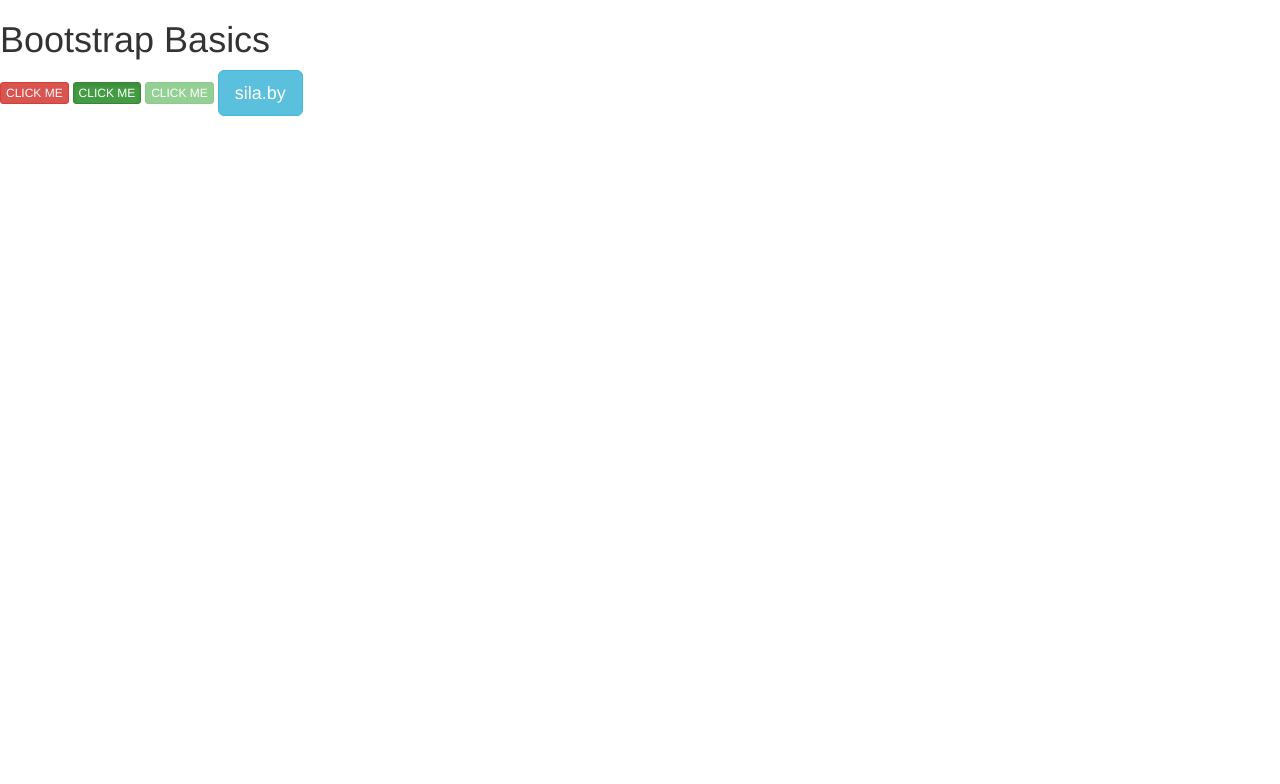
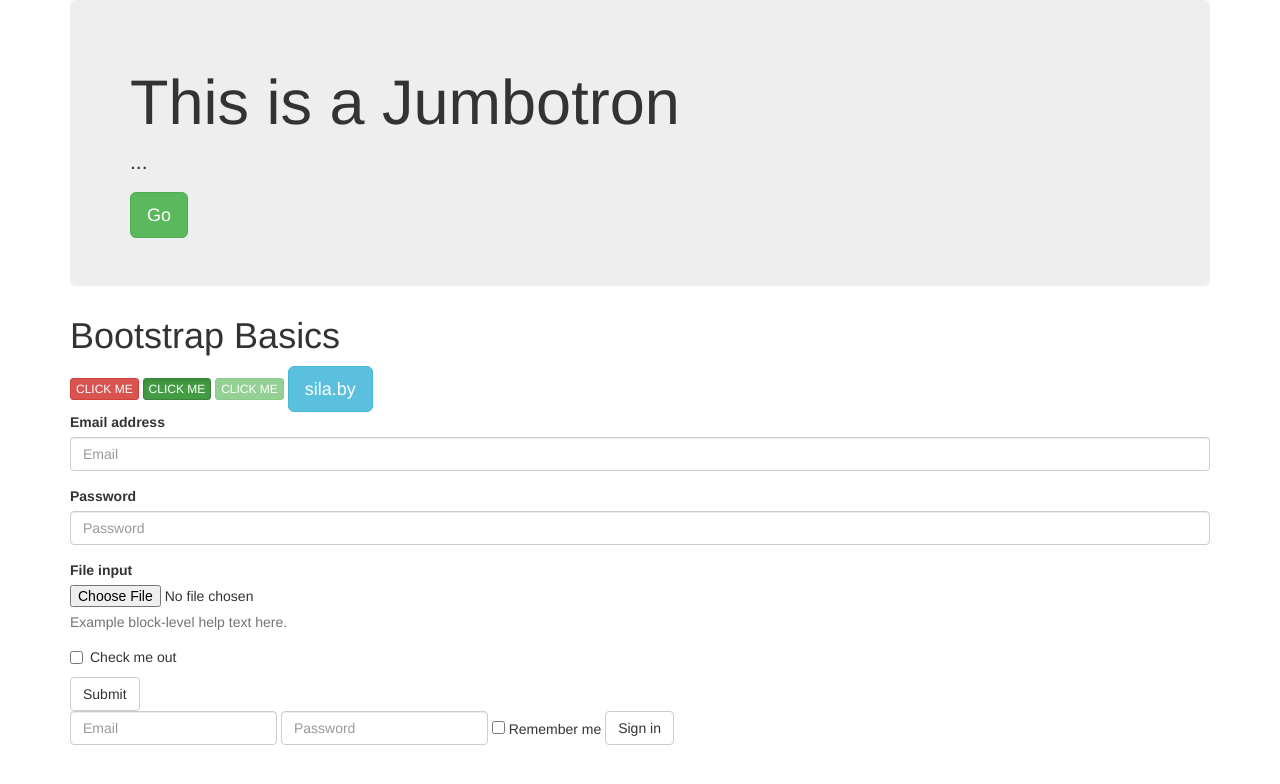
Before and after one commit to kashapov/bootstrap-3, a plain HTML site: page index.html in a window 1280 px wide. Drawn offline with Linux system fonts and the light colour scheme.

Commit message:
Forms and Inputs

```diff
--- a/index.html
+++ b/index.html
@@ -1,17 +1,80 @@
 <!DOCTYPE html>
 <html lang="en">
   <head>
-  <meta charset="UTF-8">
-  <meta name="viewport" content="width=device-width, initial-scale=1.0">
-  <meta http-equiv="X-UA-Compatible" content="ie=edge">
+    <meta charset="UTF-8" />
+    <meta name="viewport" content="width=device-width, initial-scale=1.0" />
+    <meta http-equiv="X-UA-Compatible" content="ie=edge" />
     <title>Bootstrap 3 Basics</title>
-  <link rel="stylesheet" href="bootstrap.css">
+    <link rel="stylesheet" href="bootstrap.css" />
   </head>
   <body>
+    <div class="container">
+      <div class="jumbotron">
+        <h1>This is a Jumbotron</h1>
+        <p>...</p>
+        <button class="btn btn-success btn-lg">Go</button>
+      </div>
+
       <h1>Bootstrap Basics</h1>
       <button class="btn btn-danger btn-xs">CLICK ME</button>
       <button class="btn btn-success btn-xs active">CLICK ME</button>
       <button class="btn btn-success btn-xs" disabled>CLICK ME</button>
       <a href="https://sila.by" class="btn btn-info btn-lg">sila.by</a>
+
+      <form>
+        <div class="form-group">
+          <label for="exampleInputEmail1">Email address</label>
+          <input
+            type="email"
+            class="form-control"
+            id="exampleInputEmail1"
+            placeholder="Email"
+          />
+        </div>
+        <div class="form-group">
+          <label for="exampleInputPassword1">Password</label>
+          <input
+            type="password"
+            class="form-control"
+            id="exampleInputPassword1"
+            placeholder="Password"
+          />
+        </div>
+        <div class="form-group">
+          <label for="exampleInputFile">File input</label>
+          <input type="file" id="exampleInputFile" />
+          <p class="help-block">Example block-level help text here.</p>
+        </div>
+        <div class="checkbox">
+          <label> <input type="checkbox" /> Check me out </label>
+        </div>
+        <button type="submit" class="btn btn-default">Submit</button>
+      </form>
+
+      <form class="form-inline">
+        <div class="form-group">
+          <label class="sr-only" for="exampleInputEmail3">Email address</label>
+          <input
+            type="email"
+            class="form-control"
+            id="exampleInputEmail3"
+            placeholder="Email"
+          />
+        </div>
+        <div class="form-group">
+          <label class="sr-only" for="exampleInputPassword3">Password</label>
+          <input
+            type="password"
+            class="form-control"
+            id="exampleInputPassword3"
+            placeholder="Password"
+          />
+        </div>
+        <div class="checkbox">
+          <label> <input type="checkbox" /> Remember me </label>
+        </div>
+        <button type="submit" class="btn btn-default">Sign in</button>
+      </form>
+    </div>
   </body>
 </html>
```
Lines whose indentation alone changed are shown as unchanged.
